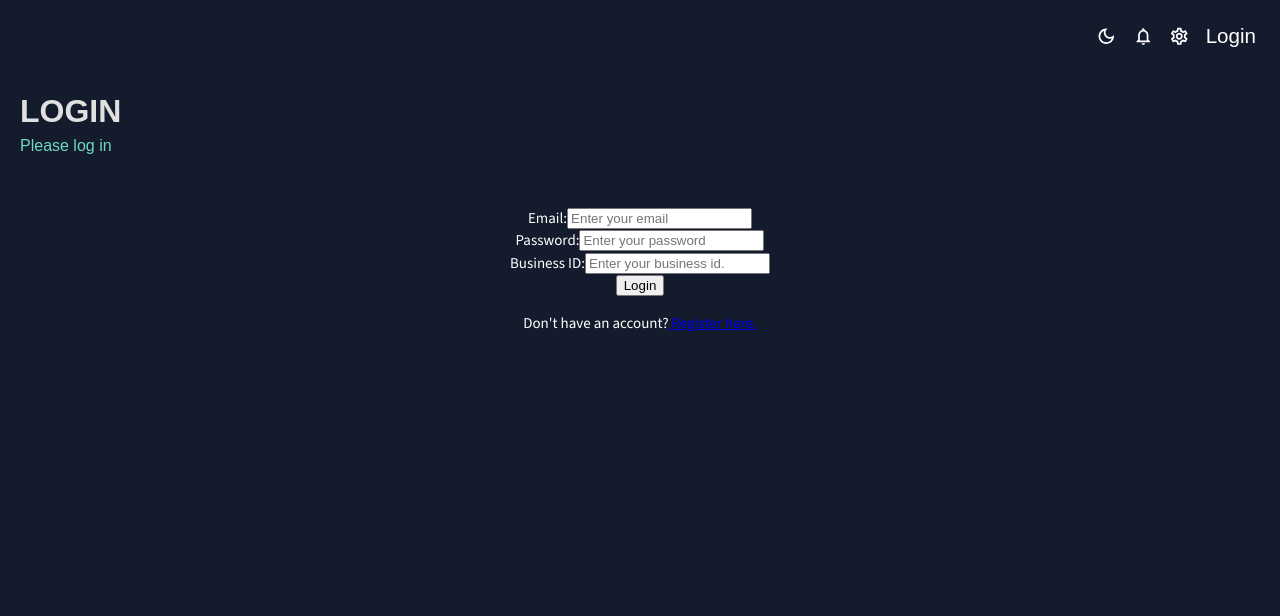
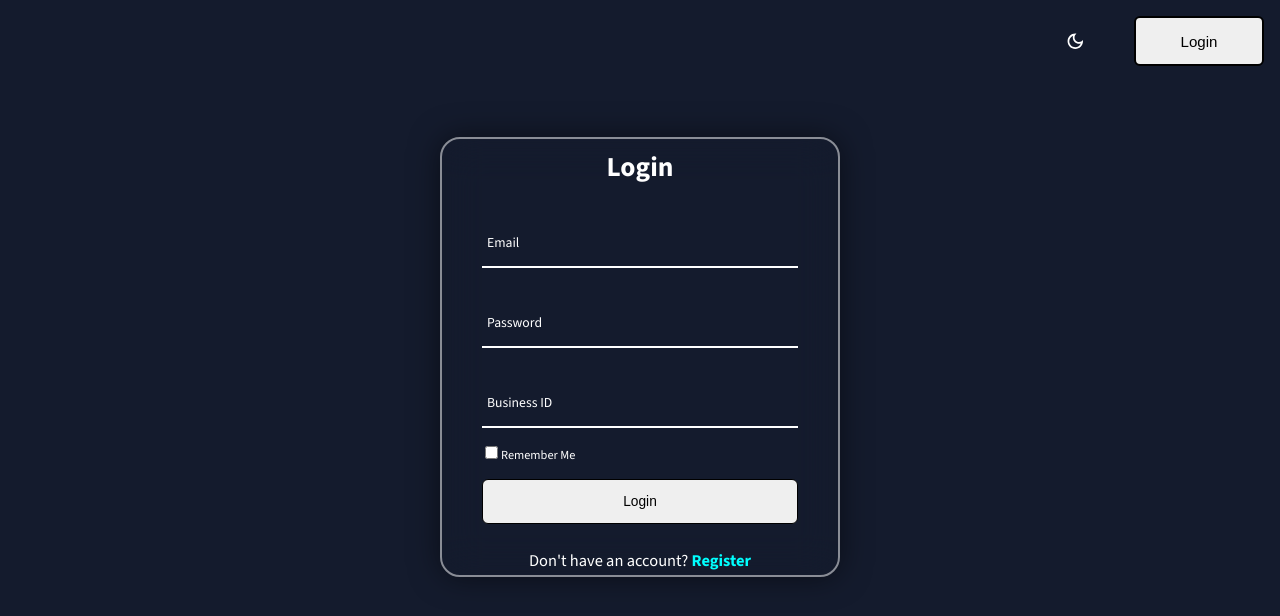
Before and after one commit to pypatel593m/munshi-reactjs, a React (Create React App) app in the folder munshi-front-end/: page /login in a window 1280 px wide. Shown: the top 616 px of the page. Built offline with nearby package versions, Linux system fonts and the light colour scheme.

Commit message:
added css on login page

```diff
--- a/munshi-front-end/src/components/Topbar.jsx
+++ b/munshi-front-end/src/components/Topbar.jsx
@@ -31,9 +31,10 @@ const Topbar = () => {
     if(checkLogin == false)
     {
       return(
-        <IconButton onClick={Login}>
-              Login
-        </IconButton>
+        // <IconButton onClick={Login}>
+        //       Login
+        // </IconButton>
+        <button className="btnLogin" onClick={Login}>Login</button>
       );
     }
 
@@ -44,9 +45,10 @@ const Topbar = () => {
     if(checkLogin == true)
     {
       return(
-        <IconButton onClick={LoggedOut}>
-              Logout
-            </IconButton>
+        // <IconButton onClick={LoggedOut}>
+        //       Logout
+        //     </IconButton>
+        <button className="btnLogin" onClick={LoggedOut}>Logout</button>
       );
     }
 
@@ -63,7 +65,7 @@ const Topbar = () => {
       </Box>
 
       {/* ICONS */}
-      <Box display="flex">
+      <Box display="flex" className="navigation">
         <IconButton onClick={colorMode.toggleColorMode}>
           {theme.palette.mode === "dark" ? (
             <DarkModeOutlinedIcon />
@@ -71,12 +73,7 @@ const Topbar = () => {
             <LightModeOutlinedIcon />
           )}
         </IconButton>
-        <IconButton>
-          <NotificationsOutlinedIcon />
-        </IconButton>
-        <IconButton>
-          <SettingsOutlinedIcon />
-        </IconButton>
+
         {toggleLogin()}
         {toggleLogout()}
       </Box>
--- a/munshi-front-end/src/index.css
+++ b/munshi-front-end/src/index.css
@@ -34,3 +34,243 @@ body,
 ::-webkit-scrollbar-track:hover {
   background: #555;
 }
+
+
+.loginForm
+{
+  justify-content: center;
+  display: flex;
+  min-height: 100vh;
+  background-size: cover;
+  background-position: center;
+  margin-top: 0px;
+}
+
+.navigation a
+{
+    position: relative;
+    font-size: 1.1em;
+    color: #fff;
+    text-decoration: none;
+    font-weight: 500;
+    margin-left: 40px;
+}
+
+.navigation a::after
+{
+    content: '';
+    position: absolute;
+    left: 0;
+    bottom: -6px;
+    width: 100%;
+    height: 3px;
+    border-radius: 5px;
+    transform-origin: right;
+    transform: scaleX(0);
+    transition: transform .5s;
+}
+
+.navigation a:hover::after
+{
+    transform-origin: left;
+    transform: scaleX(1);
+
+}
+
+.navigation .btnLogin
+{
+    width: 130px;
+    height: 50px;
+    border: 2px solid;
+    outline: none;
+    border-radius: 6px;
+    cursor: pointer;
+    font-size: 1.1em;
+    font-weight: 500;
+    margin-left: 40px;
+}
+
+
+.wrapper
+{
+    position: relative;
+    width: 400px;
+    height: 440px;
+    background: transparent;
+    border: 2px solid rgba(255, 255, 255, .5);
+    border-radius: 20px;
+    backdrop-filter: blur(20px);
+    box-shadow: 0 0 30px rgba(0, 0, 0, .5);
+    display: flex;
+    justify-content: center;
+    align-items: center;
+    overflow: hidden;
+    transform: scale(0);
+    transition: transform .5s ease, height .2s ease;
+}
+
+.wrapper.active-btn-login
+{
+    transform: scale(1);
+}
+
+.wrapper.active
+{
+    height: 520px;
+}
+
+.wrapper .form-box
+{
+    width: 100%;
+    padding: 40px;
+}
+
+.wrapper .icon-close
+{
+    position: absolute;
+    top: 0;
+    right: 0;
+    width: 45px;
+    height: 45px;
+    background: #162938;
+    font-size: 2em;
+    color: #fff;
+    display: flex;
+    justify-content: center;
+    align-items: center;
+    border-bottom-left-radius: 20px;
+    cursor: pointer;
+    z-index: 1;
+}
+
+.wrapper .form-box.login
+{
+    transition: transform .18s ease;
+    transform: translateX(0);
+}
+
+.wrapper.active .form-box.login
+{
+    transition: none;
+    transform: translateX(-400px);
+}
+
+.wrapper .form-box.register
+{
+    position: absolute;
+    transition: none;
+    transform: translateX(400px);
+}
+
+.wrapper.active .form-box.register
+{
+    transition: transform .18s ease;
+    transform: translateX(0);
+}
+
+.form-box h2{
+  font-size: 2em;
+  text-align: center;
+}
+
+.input-box
+{
+  position: relative;
+  width: 100%;
+  height: 50px;
+  border-bottom: 2px solid;
+  margin: 30px 0;
+}
+
+.input-box label
+{
+  position: absolute;
+  top: 50%;
+  left: 5px;
+  transform: translateY(-50%);
+  font-size: 1em;
+  font-weight: 500;
+  pointer-events: none;
+  transition: .5s;
+}
+
+.input-box input:focus~label,
+.input-box input:valid~label
+{
+  top: -5px;
+}
+
+.input-box input
+{
+  width: 100%;
+  height: 100%;
+  background: transparent;
+  border: none;
+  outline: none;
+  font-size: 1em;
+  font-weight: 600;
+  padding: 0 35px 0 5px;
+}
+
+.input-box .icon
+{
+  position: absolute;
+  right: 8px;
+  font-size: 1.2em;
+  line-height: 57px;
+}
+
+.remember-forgot
+{
+  font-size: .9em;
+  font-weight: 500;
+  margin: -15px 0 15px;
+  display: flex;
+  justify-content: space-between;
+}
+
+.remember-forgot label input
+{
+  margin-left: 3px;
+}
+
+.remember-forgot a{
+  text-decoration: none;
+}
+
+.remember-forgot a:hover
+{
+  text-decoration: underline;
+}
+
+.btn
+{
+  width: 100%;
+  height: 45px;
+  outline: none;
+  border-radius: 6px;
+  cursor: pointer;
+  font-size: 1em;
+  font-weight: 500;
+  border: 1px solid;
+}
+
+.login-register
+{
+  font-size: 1.2em;
+  text-align: center;
+  font-weight: 500;
+  margin: 25px 0 10px;
+}
+
+.login-register p a
+{
+  text-decoration: none;
+  font-weight: 900;
+  color: aqua;
+}
+
+.login-register p a:hover
+{
+  text-decoration: underline;
+}
--- a/munshi-front-end/src/scenes/auth/login.jsx
+++ b/munshi-front-end/src/scenes/auth/login.jsx
@@ -50,12 +50,12 @@ const Login = () => {
 
     return <Box m="20px">
         <Box display="flex" justifyContent="space-between" alignItems="center">
-          <Header title="LOGIN" subtitle="Please log in" />
+          <Header title="" subtitle="" />
 
         </Box>
-        <Box className="container" style={{fontSize: '15px', textAlign: 'center', marginTop: '20px'}} >
-        <form>
-          <h1 style={{color: 'red', fontSize: '15px', textAlign: 'center', marginTop: '20px'}} >{loginStatus}</h1>
+        <Box className="loginForm" >
+        {/* <form>
+          <h1 className="dhruv">{loginStatus}</h1>
           <div className="container">
             <label htmlFor="user_email_address">Email:</label>
             <input type="email" className="textInput" name="user_email_address" onChange={(e) => {setEmailAddress(e.target.value)}} required placeholder="Enter your email"/>
@@ -75,8 +75,41 @@ const Login = () => {
            Don't have an account?
             <a href="./register"> Register here.</a>
           </p>
-        </form>
-        <p></p>
+        </form> */}
+
+
+
+        <p><h1 className="dhruv">{loginStatus}</h1></p>
+        <div className="wrapper active-btn-login">
+          <div className="form-box login">
+              <h2>Login</h2>
+              <form action="#">
+                  <div className="input-box">
+                      <span className="icon"><ion-icon name="mail"></ion-icon></span>
+                      <input type="email" className="textInput" name="user_email_address" onChange={(e) => {setEmailAddress(e.target.value)}} required />
+                      <label>Email</label>
+                  </div>
+                  <div className="input-box">
+                      <span className="icon"><ion-icon name="lock-closed"></ion-icon></span>
+                      <input type="password" className="textInput" name="user_password" onChange={(e) => {setPassword(e.target.value)}} required />
+                      <label>Password </label>
+                  </div>
+                  <div className="input-box">
+                      <span className="icon"><ion-icon name="mail"></ion-icon></span>
+                      <input type="number" className="textInput" name="user_business_id" onChange={(e) => {setUserBusinessID(e.target.value)}} required />
+                      <label>Business ID</label>
+                  </div>
+                  <div className="remember-forgot">
+                      <label><input type="checkbox" />Remember Me</label>
+                  </div>
+                  <button className="btn" type="submit" value="Login" onClick={login}>Login</button>
+                  <div className="login-register">
+                      <p>Don't have an account?<a href="./register" className="register-link"> Register</a></p>
+                  </div>
+              </form>
+          </div>
+        </div>
+
         </Box>
     </Box>;
 }
```
Also changed, not shown: 1 other file (tests, documents, lock files or other folders).
